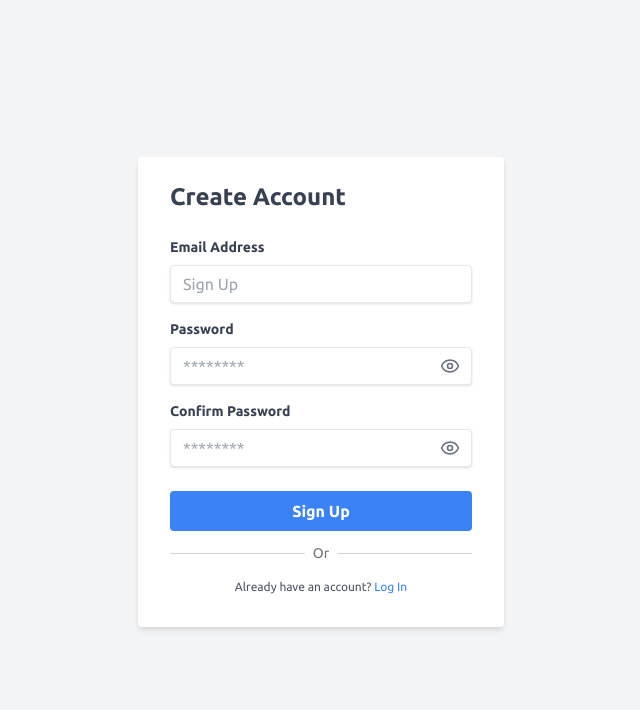
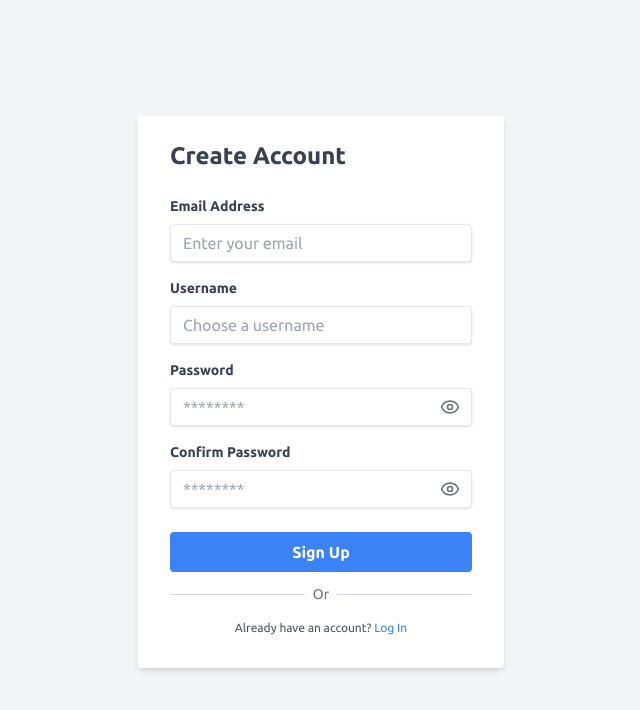
Before and after one commit to thesongmartins/Re-Flect, a React (Vite) app: page /signup in a window 1280 px wide. Shown: the top 710 px of the page, without its empty margins (319-959 px from the left). Built offline with nearby package versions, Linux system fonts and the light colour scheme.

Commit message:
fix: add username field to signup screen

```diff
--- a/src/pages/Auth/Signup.jsx
+++ b/src/pages/Auth/Signup.jsx
@@ -2,20 +2,26 @@ import { useState } from "react";
 import { Link } from "react-router-dom";
 import useLoadingStore from "../../store/loadingstore";
 import { useNavigate } from "react-router-dom";
-import { Eye, EyeOff } from "lucide-react"; // Add this import
+import { Eye, EyeOff } from "lucide-react";
 
 const Signup = () => {
   const [email, setEmail] = useState("");
+  const [username, setUsername] = useState(""); // State for username
   const [password, setPassword] = useState("");
   const [confirmPassword, setConfirmPassword] = useState("");
   const [err, setErr] = useState("");
-  const [showPassword, setShowPassword] = useState(false); // Add this state
-  const [showConfirmPassword, setShowConfirmPassword] = useState(false); // Add this state
+  const [showPassword, setShowPassword] = useState(false);
+  const [showConfirmPassword, setShowConfirmPassword] = useState(false);
   const { start, stop } = useLoadingStore();
   const navigate = useNavigate();
 
   const handleEmailChange = (e) => {
     setEmail(e.target.value);
+    setErr("");
+  };
+
+  const handleUsernameChange = (e) => {
+    setUsername(e.target.value);
     setErr("");
   };
 
@@ -45,9 +51,8 @@ const Signup = () => {
       return;
     }
     start();
-    // Here you would handle form submission,
-    // e.g., sending data to an API, validating input, etc.
     console.log("Email:", email);
+    console.log("Username:", username);
     console.log("Password:", password);
     console.log("Confirm Password:", confirmPassword);
     setTimeout(() => {
@@ -77,7 +82,24 @@ const Signup = () => {
                 value={email}
                 onChange={handleEmailChange}
                 className="shadow appearance-none border rounded w-full py-2 px-3 text-gray-700 leading-tight focus:outline-none focus:shadow-outline"
-                placeholder="Sign Up"
+                placeholder="Enter your email"
+                required
+              />
+            </div>
+            <div className="mb-4">
+              <label
+                htmlFor="username"
+                className="block text-gray-700 text-sm font-bold mb-2"
+              >
+                Username
+              </label>
+              <input
+                type="text"
+                id="username"
+                value={username}
+                onChange={handleUsernameChange}
+                className="shadow appearance-none border rounded w-full py-2 px-3 text-gray-700 leading-tight focus:outline-none focus:shadow-outline"
+                placeholder="Choose a username"
                 required
               />
             </div>
```
